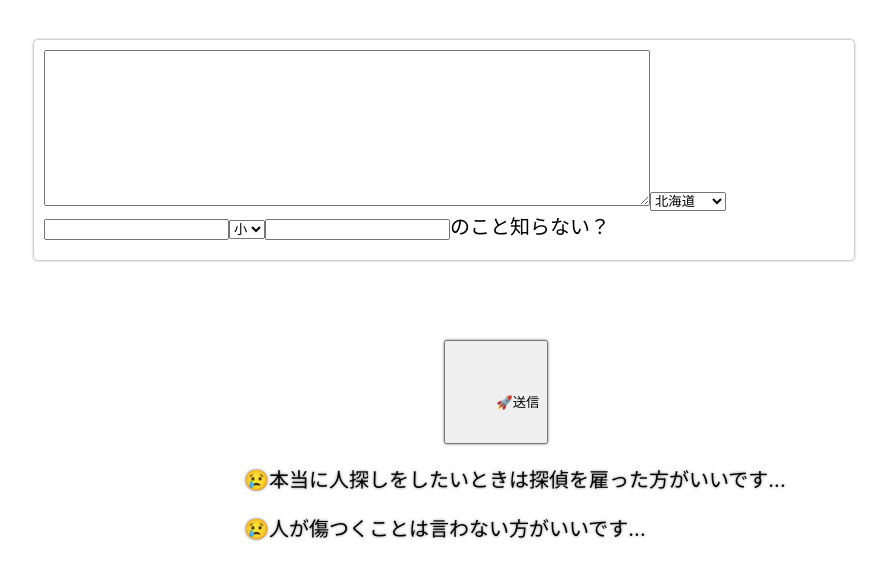
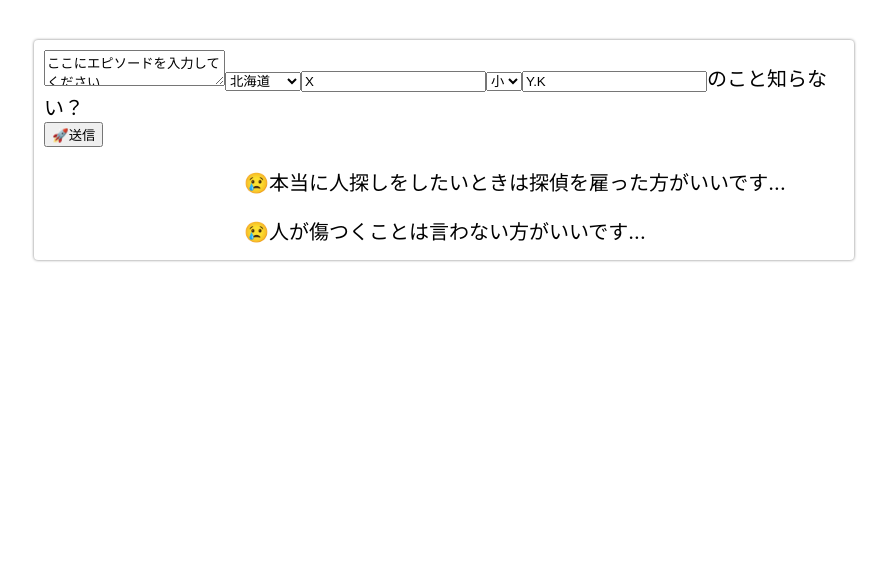
Before and after one commit to yaplus/yusaku-app, a React (Create React App) app: page /submitter in a window 1280 px wide. Shown: the top 580 px of the page, without its empty margins (196-1083 px from the left). Built offline with nearby package versions, Linux system fonts and the light colour scheme; some icons are missing.

Commit message:
メッセージを送信してPOSTリクエストを送る機能を追加

```diff
--- a/package.json
+++ b/package.json
@@ -4,6 +4,7 @@
   "private": true,
   "dependencies": {
     "@blueprintjs/core": "^3.18.0",
+    "axios": "^0.19.0",
     "blueprint": "^2.1.5",
     "react": "^16.8.6",
     "react-dom": "^16.8.6",
--- a/src/InputfForm.js
+++ b/src/InputfForm.js
@@ -1,12 +1,14 @@
-// React
 import React from 'react';
+import axios from 'axios';
 
-// CSS
 import './InputForm.css';
 
 import logo from './logo.svg';
 
-var data = ['北海道',
+const API_ENDPOINT = '/api';
+
+const japanesePrefecture = [
+  '北海道',
   '青森県',
   '岩手県',
   '宮城県',
@@ -52,34 +54,82 @@ var data = ['北海道',
   '大分県',
   '宮崎県',
   '鹿児島県',
-'沖縄県'];
-var job = ["小","中","高","大","社"]
-function InputForm() {
+  '沖縄県'
+];
+
+var belongs = ["小","中","高","大","社"]
+
+class InputForm extends React.Component {
+  constructor(props) {
+    super(props);
+    this.state = {
+      content: 'ここにエピソードを入力してください',
+      name: 'Y.K',
+      prefecture: '北海道',
+      belongsInitial: 'X',
+      belongs: '小'
+    };
+
+    this.handleChange = this.handleChange.bind(this);
+    this.handleSubmit = this.handleSubmit.bind(this);
+  }
+
+  handleChange(event) {
+    switch (event.target.id) {
+      case "Content":
+        this.setState({content: event.target.value});
+        break;
+      case "Prefecture":
+        this.setState({prefecture: event.target.value});
+        break;
+      case "BelongsInitial":
+        this.setState({belongsInitial: event.target.value});
+        break;
+      case "Belongs":
+        this.setState({belongs: event.target.value});
+        break;
+      case "Name":
+        this.setState({name: event.target.value});
+        break;
+    }
+  }
+
+  handleSubmit(event) {
+    // 表示名
+    const displayName = this.state.prefecture + this.state.belongsInitial + this.state.belongs + this.state.name + 'さん';
+    // /api に対してPOST送信
+    alert(displayName + ' についての次のエピソードを送信しました: \n' + this.state.content);
+    axios.post(API_ENDPOINT, {
+      displayName: displayName,
+      content: this.state.content
+    });
+    event.preventDefault();
+  }
+
+  render() {
     return (
       <div className="App" id="InputForm">
         <form>
           <label>
-          <textarea id="PostText"></textarea>
-          <select>
-            {data.map(d => <option>{d}</option>)}
+            <textarea id="Content" value={this.state.content} onChange={this.handleChange}></textarea>
+            <select id="Prefecture" value={this.state.prefecture} onChange={this.handleChange}>
+              {japanesePrefecture.map(p => <option>{p}</option>)}
             </select>
-          <input type="text" pattern="^[A-Z]$" maxlength='1'/>
-          <select>
-            {job.map(j => <option>{j}</option>)}
+            <input id="BelongsInitial" type="text" pattern="^[A-Z]$" maxlength='1' value={this.state.belongsInitial} onChange={this.handleChange} />
+            <select id="Belongs" value={this.state.belongs} onChange={this.handleChange}>
+              {belongs.map(j => <option>{j}</option>)}
             </select>
-          <input type="text" />
+            <input id="Name" type="text" value={this.state.name} onChange={this.handleChange}/>
             のこと知らない？
           </label>
-      <div><input type="submit" value="🚀送信" id="submit" /></div>
-      <div id ="alart">
-      😢本当に人探しをしたいときは探偵を雇った方がいいです...
-      </div>
-      <div id ="alart">
-      😢人が傷つくことは言わない方がいいです...
-      </div>
+          <div><input id="Submit" type="submit" value="🚀送信" onClick={this.handleSubmit}/></div>
+
         </form>
+        <div id ="alart"> 😢本当に人探しをしたいときは探偵を雇った方がいいです... </div>
+        <div id ="alart"> 😢人が傷つくことは言わない方がいいです... </div>
       </div>
     );
   }
+}
 
 export default InputForm;
```
Also changed, not shown: 1 other file (tests, documents, lock files or other folders). Lines whose indentation alone changed are shown as unchanged.
